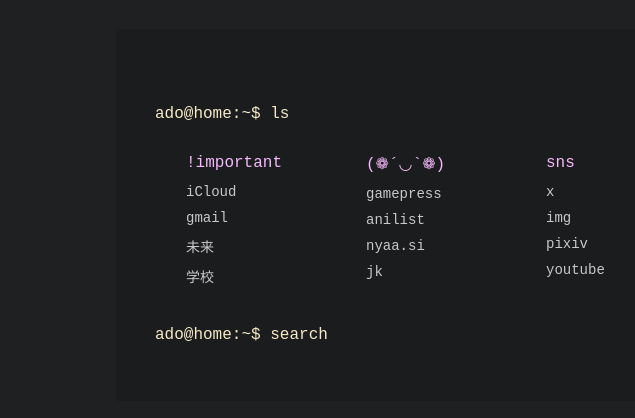
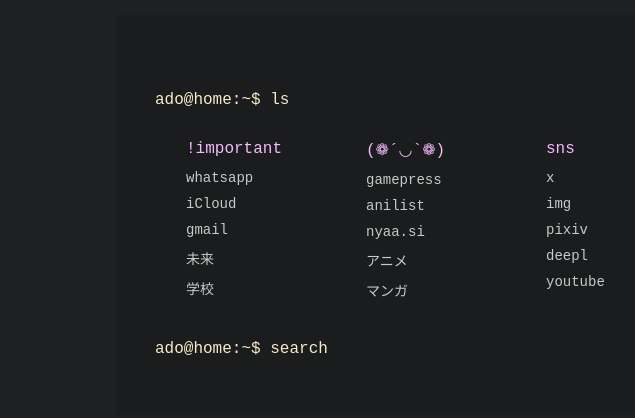
Before and after one commit to Kiiro13/NewTab, a plain HTML site: page index.html in a window 1280 px wide. Shown: the part 185-603 px from the top of the page, 484-1119 px from the left. Drawn offline with Linux system fonts and the light colour scheme.

Commit message:
Update index.html

```diff
--- a/index.html
+++ b/index.html
@@ -32,6 +32,7 @@
                 <div class="category">
                     <div class="links">
                         <li class="title">!important</li>
+			<li><a href="https://web.whatsapp.com/">whatsapp</a></li>
 			<li><a href="https://www.icloud.com/">iCloud</a></li>
                         <li><a href="https://mail.google.com/mail/u/1/#inbox">gmail</a></li>
                         <li><a href="x">未来</a></li>
@@ -46,7 +47,8 @@
 			<li><a href="https://fgo.gamepress.gg/">gamepress</a></li>
                         <li><a href="https://anilist.co/">anilist</a></li>
                         <li><a href="https://nyaa.si/?f=0&c=0_0&q=esp">nyaa.si</a></li>
-			<li><a href="https://jkanime.bz/">jk</a></li>
+			<li><a href="https://jkanime.bz/">アニメ</a></li>
+			<li><a href="https://zonatmo.com/">マンガ</a></li>
                     </div>
                 </div>
 
@@ -56,6 +58,7 @@
                         <li><a href="https://x.com/home">x</a></li>
                         <li><a href="https://images.google.com/">img</a></li>
                         <li><a href="https://www.pixiv.net/en/">pixiv</a></li>
+			<li><a href="https://www.deepl.com/en/translator">deepl</a></li>
                         <li><a href="https://youtube.com/">youtube</a></li>
                     </div>
                 </div>
```
